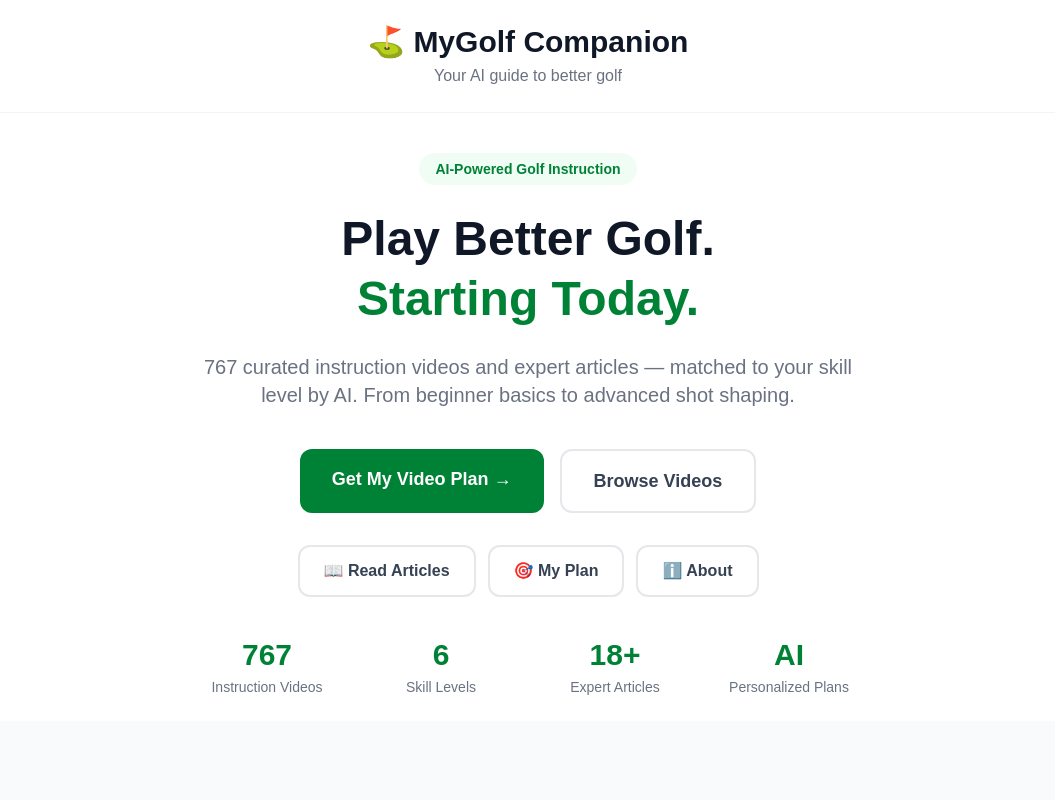
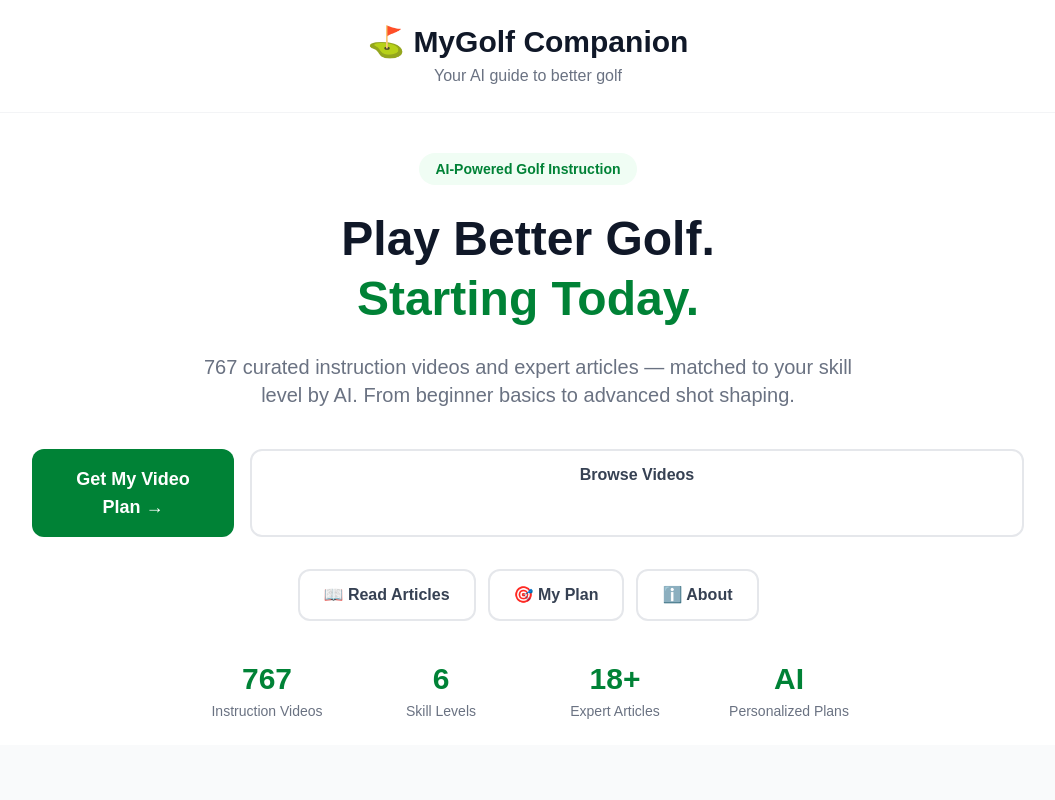
Before and after one commit to bd9356-gif/golf-ai-companion, a Next.js app: page / in a window 1280 px wide. Shown: the top 800 px of the page, without its empty margins (112-1167 px from the left). Built offline with nearby package versions, Linux system fonts and the light colour scheme.

Commit message:
Fix Browse Videos button size to match other buttons

```diff
--- a/app/page.js
+++ b/app/page.js
@@ -41,7 +41,7 @@ export default function LandingPage() {
           </a>
           <a
             href="/videos"
-            className="px-8 py-4 border-2 border-gray-200 text-gray-700 rounded-xl font-bold text-lg hover:bg-gray-50 transition-colors"
+            className="w-full px-6 py-3 border-2 border-gray-200 text-gray-700 rounded-xl font-semibold text-base hover:bg-gray-50 transition-colors text-center"
           >
             Browse Videos
           </a>
```
